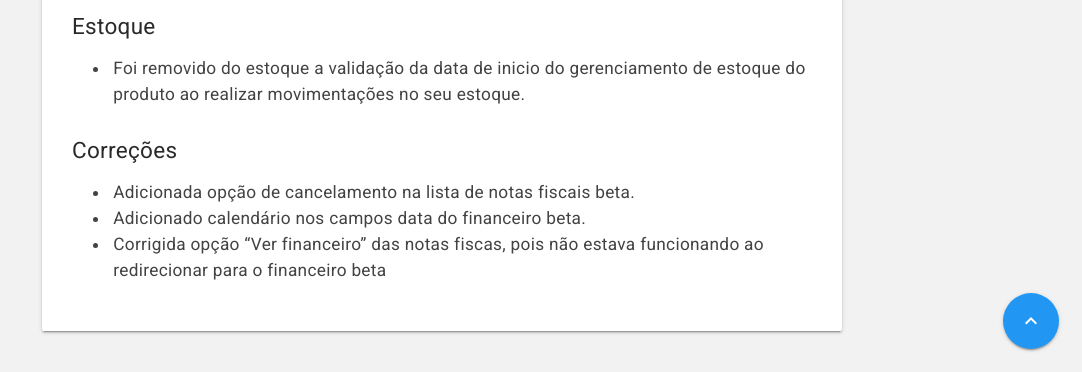
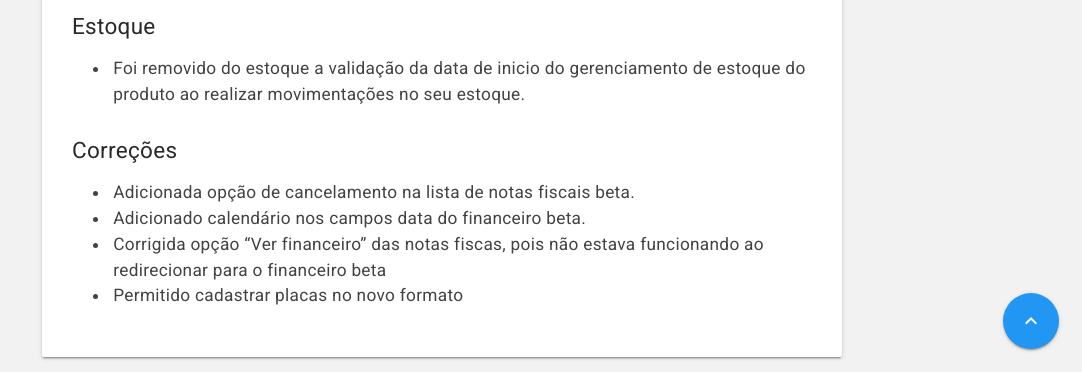
Before and after one commit to myrp-maicon/changelog-myrp, a Jekyll site: the page built from docs/myrp/18.10.01.md, in a window 1280 px wide and 900 px high, scrolled down 1321 px, cut to the strip 528-900 px from the top of the window. Shown: the whole strip, without its empty margins (198-1280 px from the left). Built offline with Jekyll 4.4.1, drawn with Linux system fonts in a browser that asks for light colours; nearby versions of some CDN libraries; our own code applies the rules of GitHub Pages for plain Markdown files; the repository's description, which GitHub fills in, is left out.

Commit message:
Update 18.10.01.md

```diff
--- a/docs/myrp/18.10.01.md
+++ b/docs/myrp/18.10.01.md
@@ -30,3 +30,4 @@ As alterações estarão disponíveis no ambiente demo.myrp.com.br (212) na ter
 * Adicionada opção de cancelamento na lista de notas fiscais beta.
 * Adicionado calendário nos campos data do financeiro beta.
 * Corrigida opção "Ver financeiro" das notas fiscas, pois não estava funcionando ao redirecionar para o financeiro beta
+* Permitido cadastrar placas no novo formato
```
